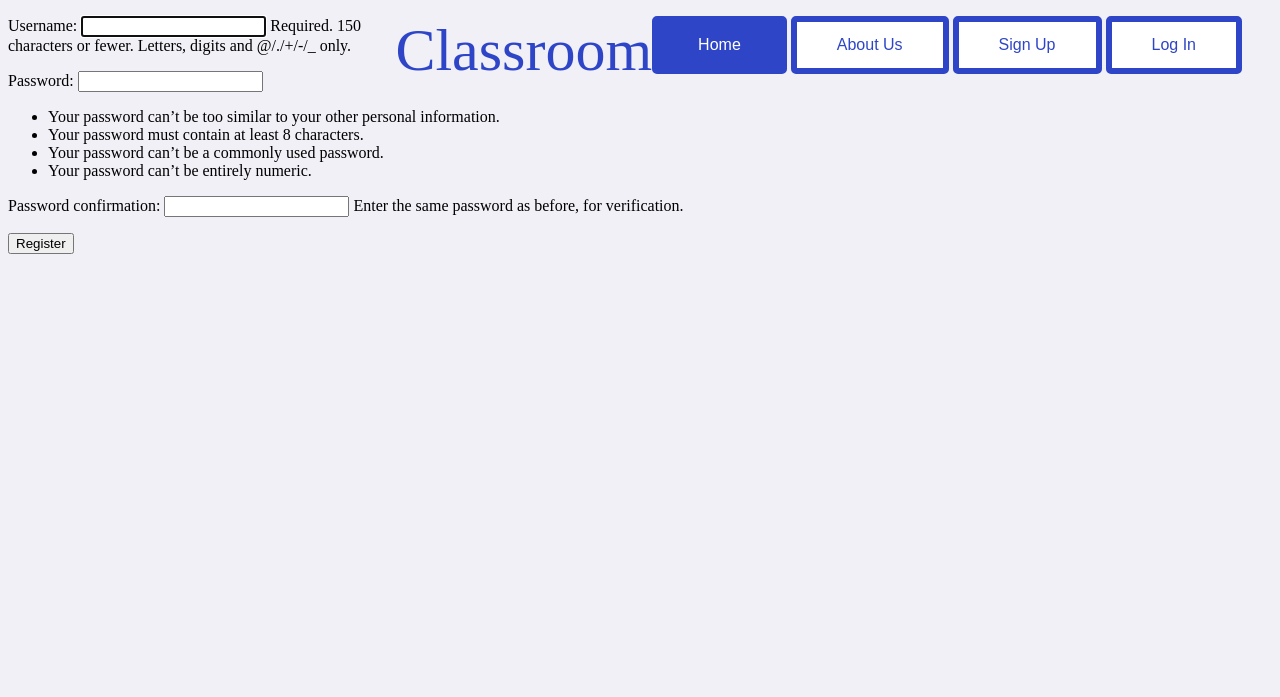
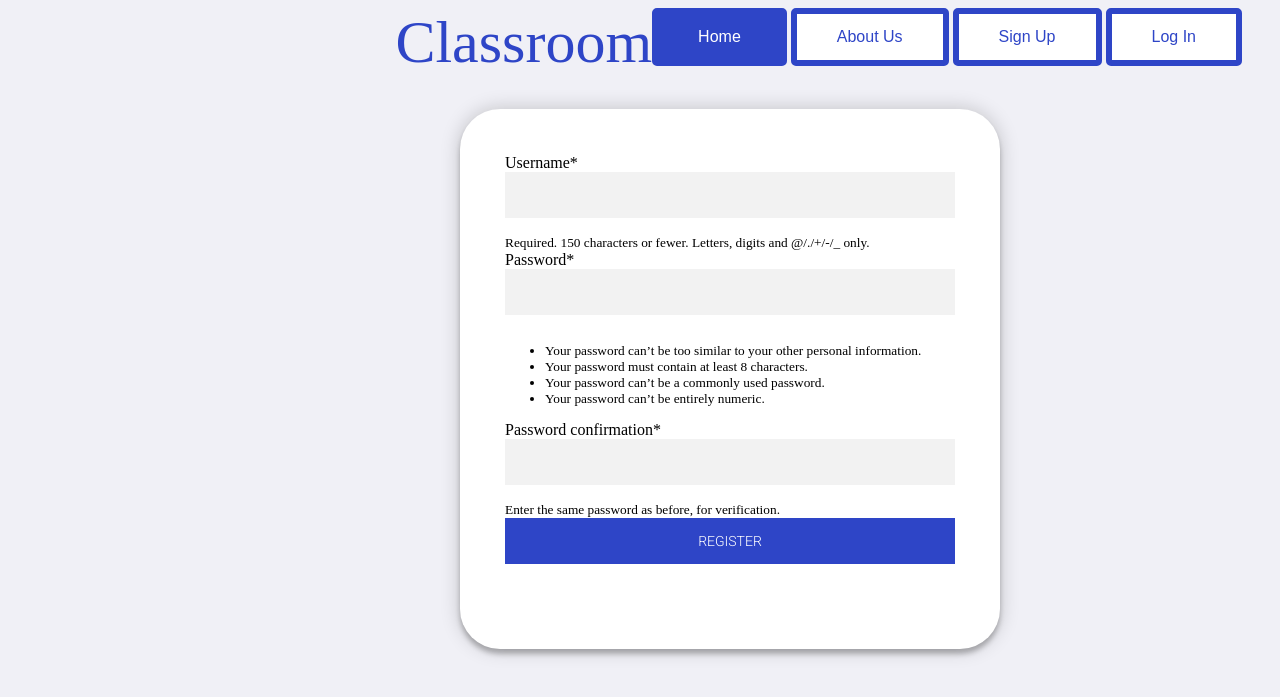
Before and after one commit to Aafiya-H/Classroom, a Django app: page /register/ in a window 1280 px wide. Shown: the top 697 px of the page. Run offline with Django 3.2, Linux system fonts and the light colour scheme; some libraries are stand-ins or nearby versions.

Commit message:
Login and Registeration forms initialized

```diff
--- a/base/templates/base/base.html
+++ b/base/templates/base/base.html
@@ -6,6 +6,7 @@
     <meta name="viewport" content="width=device-width, initial-scale=1.0">
     <title>Home</title>
     <link rel="stylesheet" type="text/css" href="{% static 'css/main.css' %}">
+    {% block head %}{% endblock %}
 </head>
 <body>
     <div class="topnav">
--- a/base/templates/base/register.html
+++ b/base/templates/base/register.html
@@ -1,10 +1,28 @@
 {% extends 'base/base.html' %}
+{% load static %}
+{% load crispy_forms_tags %}
+
+{% block head %}
+   <link rel="stylesheet" type="text/css" href="{% static 'css/form.css' %}">
+{% endblock %}
+
 {% block content %}
-    <form method="POST">
-        {% csrf_token %}
-        {{form.as_p}}
-        <button type='submit'>
-            Register
-        </button>
-    </form>
+
+    <div class="login-page">
+        <div class="form">
+        <!-- <form class="login-form">
+            <input type="text" placeholder="username"/>
+            <input type="password" placeholder="password"/>
+            <button>login</button>
+            <p class="message">Not registered? <a href="#">Create an account</a></p>
+        </form> -->
+        <form class="login-form" method="POST">
+            {% csrf_token %}
+            {{form|crispy}}
+            <button type='submit'>
+                Register
+            </button>
+        </form>
+        </div>
+    </div>
 {% endblock %}
--- /dev/null
+++ b/static/css/form.css
@@ -0,0 +1,93 @@
+@import url(https://fonts.googleapis.com/css?family=Roboto:300);
+
+.login-page {
+  width: 360px;
+  padding: 8% 0 0;
+  margin: auto;
+}
+.form {
+  position: relative;
+  z-index: 1;
+  background: #FFFFFF;
+  max-width: 660px;
+  margin: 0 auto 100px;
+  padding: 45px;
+  /* text-align: center; */
+  height: 450px;
+  width:450px;
+  border-radius: 40px;
+  box-shadow: 0 0 20px 0 rgba(0, 0, 0, 0.2), 0 5px 5px 0 rgba(0, 0, 0, 0.24);
+}
+.form input {
+  font-family: "Roboto", sans-serif;
+  outline: 0;
+  background: #f2f2f2;
+  width: 100%;
+  border: 0;
+  margin: 0 0 15px;
+  padding: 15px;
+  box-sizing: border-box;
+  font-size: 14px;
+}
+.form button {
+  font-family: "Roboto", sans-serif;
+  text-transform: uppercase;
+  outline: 0;
+  background: #2e45c7;
+  width: 100%;
+  border: 0;
+  padding: 15px;
+  color: #FFFFFF;
+  font-size: 14px;
+  -webkit-transition: all 0.3 ease;
+  transition: all 0.3 ease;
+  cursor: pointer;
+}
+.form button:hover,.form button:active,.form button:focus {
+  background:#2e45c7;
+}
+.form .message {
+  margin: 15px 0 0;
+  color: #b49e9e;
+  font-size: 12px;
+}
+.form .message a {
+  color: #2e45c7;
+  text-decoration: none;
+}
+.form .register-form {
+  display: none;
+}
+.container {
+  position: relative;
+  z-index: 1;
+  max-width: 300px;
+  margin: 0 auto;
+}
+.container:before, .container:after {
+  content: "";
+  display: block;
+  clear: both;
+}
+.container .info {
+  margin: 50px auto;
+  text-align: center;
+}
+.container .info h1 {
+  margin: 0 0 15px;
+  padding: 0;
+  font-size: 36px;
+  font-weight: 300;
+  color: #1a1a1a;
+}
+.container .info span {
+  color: #4d4d4d;
+  font-size: 12px;
+}
+.container .info span a {
+  color: #000000;
+  text-decoration: none;
+}
+.container .info span .fa {
+  color: #EF3B3A;
+}
```
Also changed, not shown: base/templates/base/login.html (+25 -7 lines), static/images/boy_and_girl.svg (added).
